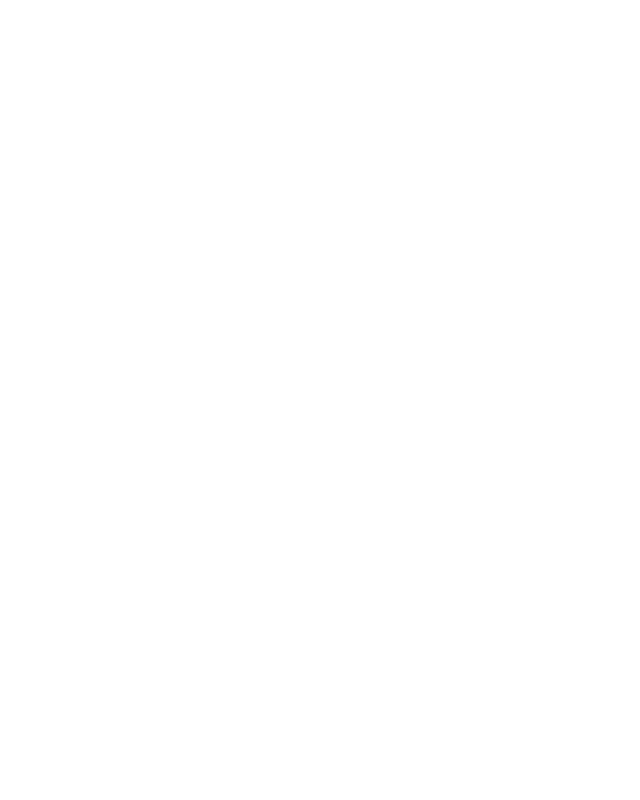
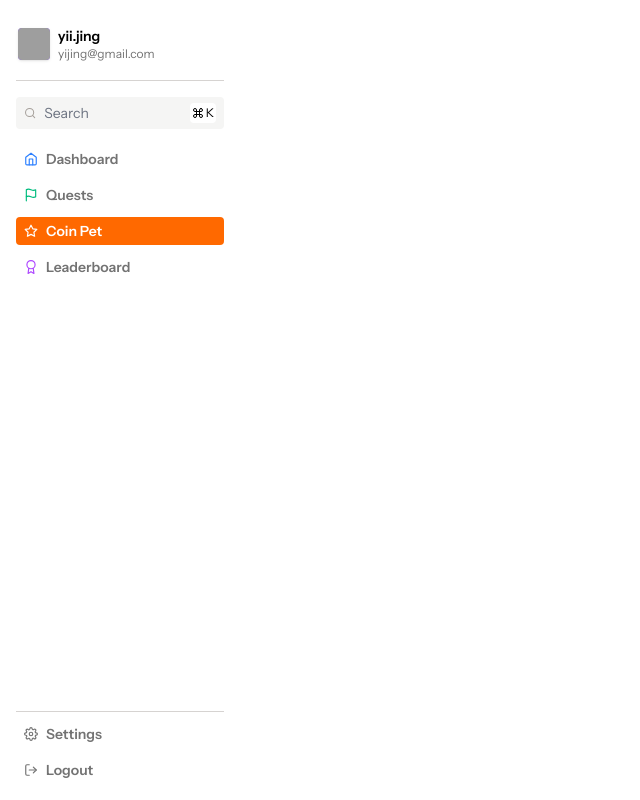
Before and after one commit to samuelngry/Coinly, a React (Vite) app in the folder client/: page /pet in a window 1280 px wide. Before the commit this address had no page. Shown: the whole page, without its empty margins (0-640 px from the left). Built offline with nearby package versions, Linux system fonts and the light colour scheme; grey boxes are pictures that could not be loaded; a web font is replaced by a local one.

Commit message:
feat: add route for coin pet tab

```diff
--- a/client/src/App.jsx
+++ b/client/src/App.jsx
@@ -6,6 +6,7 @@ import SignupPage from "./components/pages/SignupPage";
 import DashboardPage from "./components/pages/DashboardPage";
 import OnboardingPage from "./components/pages/OnboardingPage";
 import QuestsPage from "./components/pages/QuestsPage";
+import PetPage from "./components/pages/PetPage";
 
 const App = () => {
   return (
@@ -16,6 +17,7 @@ const App = () => {
         <Route path="/register" element={<SignupPage />} />
         <Route path="/dashboard" element={<DashboardPage />} />
         <Route path="/quests" element={<QuestsPage />} />
+        <Route path="/pet" element={<PetPage />} />
         <Route path="/onboard" element={<OnboardingPage />} />
       </Routes>
     </Router>
```
